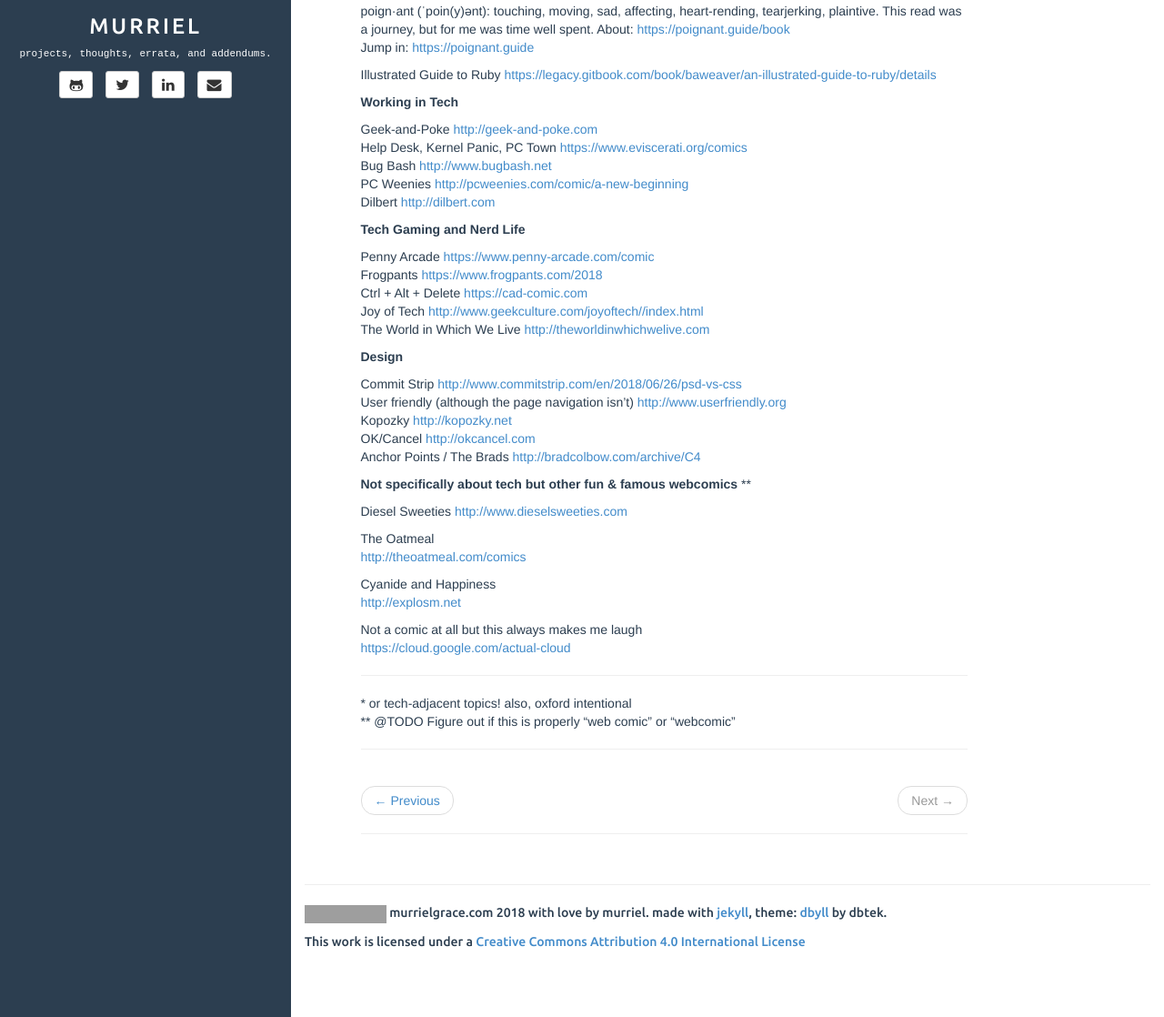
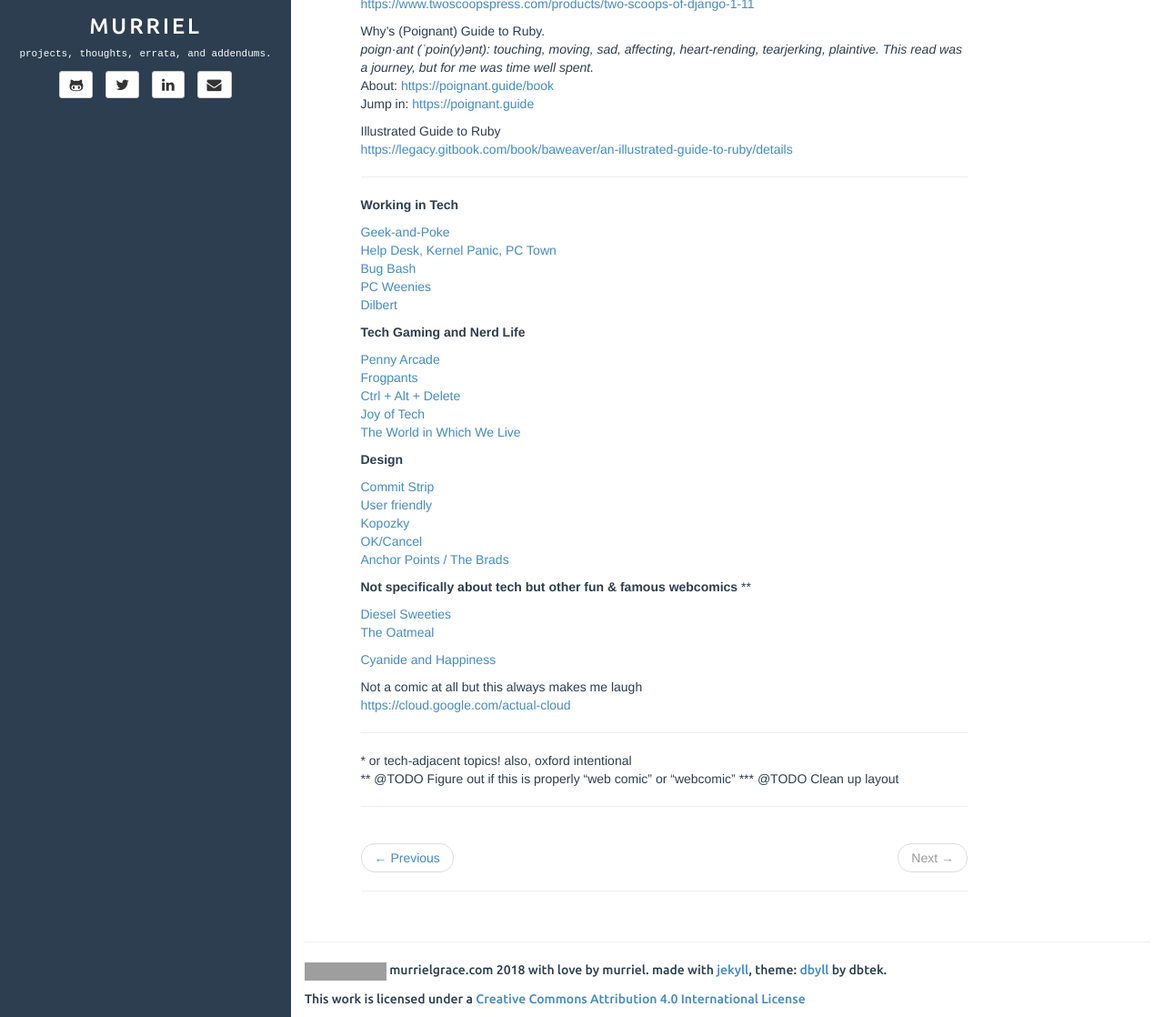
Before and after one commit to murriel/write.murrielgrace.com, a Jekyll site: the page built from c/_posts/2018-07-26-comics.md, in a window 1280 px wide and 1400 px high, scrolled down 325 px, cut to the strip 282-1400 px from the top of the window. Shown: the whole strip at 91% size. Built offline with Jekyll 4.4.1, drawn with Linux system fonts in a browser that asks for light colours; grey boxes are pictures that could not be loaded.

```diff
--- a/c/_posts/2018-07-26-comics.md
+++ b/c/_posts/2018-07-26-comics.md
@@ -8,10 +8,11 @@ description: an incomplete, biased, and unordered list of comics about tech
 
 An incomplete, biased, and unordered list of comics about tech*
 
+<hr>
 **Comics Explaining Tech**
 
 Julia Evans - print and online zines and drawings about tech
-[https://jvns.ca/zines](https://jvns.ca/zines)
+<a href="https://jvns.ca/zines">https://jvns.ca/zines</a>
 [https://drawings.jvns.ca](https://drawings.jvns.ca)
 
 Sailor Mercury: Bubble Sort Zines - print only, purchase on her awesome website
@@ -21,7 +22,7 @@ XKCD - just because
 [https://xkcd.com/](https://xkcd.com/705/)
 [Explainer](http://www.explainxkcd.com/wiki/index.php/Main_Page)
 
-
+<hr>
 **Illustrated Books about Tech**
 
 Manga Guide to...  (various guides, including databases and cryptography!)
@@ -31,49 +32,46 @@ Two Scoops of Django by [@pydanny](https://twitter.com/pydanny) and [@audreyr](h
 [https://www.twoscoopspress.com/products/two-scoops-of-django-1-11](https://www.twoscoopspress.com/products/two-scoops-of-django-1-11)
 
 Why's (Poignant) Guide to Ruby.
-poign·ant (ˈpoin(y)ənt): touching, moving, sad, affecting, heart-rending, tearjerking, plaintive. This read was a journey, but for me was time well spent.
+<i>poign·ant (ˈpoin(y)ənt): touching, moving, sad, affecting, heart-rending, tearjerking, plaintive. This read was a journey, but for me was time well spent.</i>
 About: [https://poignant.guide/book](https://poignant.guide/book)
 Jump in: [https://poignant.guide](https://poignant.guide)
 
 Illustrated Guide to Ruby
 [https://legacy.gitbook.com/book/baweaver/an-illustrated-guide-to-ruby/details](https://legacy.gitbook.com/book/baweaver/an-illustrated-guide-to-ruby/details)
 
+<hr>
 
 **Working in Tech**
 
-Geek-and-Poke [http://geek-and-poke.com](http://geek-and-poke.com)
-Help Desk, Kernel Panic, PC Town [https://www.eviscerati.org/comics](https://www.eviscerati.org/comics)
-Bug Bash [http://www.bugbash.net](http://www.bugbash.net)
-PC Weenies [http://pcweenies.com/comic/a-new-beginning](http://pcweenies.com/comic/a-new-beginning)
-Dilbert [http://dilbert.com](http://dilbert.com)
+[Geek-and-Poke](http://geek-and-poke.com)
+[Help Desk, Kernel Panic, PC Town](https://www.eviscerati.org/comics)
+[Bug Bash](http://www.bugbash.net)
+[PC Weenies](http://pcweenies.com/comic/a-new-beginning)
+[Dilbert](http://dilbert.com)
 
 **Tech Gaming and Nerd Life**
 
-Penny Arcade [https://www.penny-arcade.com/comic](https://www.penny-arcade.com/comic)
-Frogpants [https://www.frogpants.com/2018](https://www.frogpants.com/2018)
-Ctrl + Alt + Delete [https://cad-comic.com](https://cad-comic.com)
-Joy of Tech [http://www.geekculture.com/joyoftech//index.html](http://www.geekculture.com/joyoftech//index.html)
-The World in Which We Live [http://theworldinwhichwelive.com](http://theworldinwhichwelive.com)
+[Penny Arcade](https://www.penny-arcade.com/comic)
+[Frogpants](https://www.frogpants.com/2018)
+[Ctrl + Alt + Delete](https://cad-comic.com)
+[Joy of Tech](http://www.geekculture.com/joyoftech//index.html)
+[The World in Which We Live](http://theworldinwhichwelive.com)
 
 **Design**
 
-Commit Strip [http://www.commitstrip.com/en/2018/06/26/psd-vs-css](http://www.commitstrip.com/en/2018/06/26/psd-vs-css)
-User friendly (although the page navigation isn’t) [http://www.userfriendly.org](http://www.userfriendly.org)
-Kopozky [http://kopozky.net](http://kopozky.net)
-OK/Cancel [http://okcancel.com](http://okcancel.com)
-Anchor Points / The Brads [http://bradcolbow.com/archive/C4](http://bradcolbow.com/archive/C4)
+[Commit Strip](http://www.commitstrip.com/en/2018/06/26/psd-vs-css)
+[User friendly](http://www.userfriendly.org)
+[Kopozky](http://kopozky.net)
+[OK/Cancel](http://okcancel.com)
+[Anchor Points / The Brads](http://bradcolbow.com/archive/C4)
 
 
 **Not specifically about tech but other fun & famous webcomics** **
 
-Diesel Sweeties
-[http://www.dieselsweeties.com](http://www.dieselsweeties.com)
+[Diesel Sweeties](http://www.dieselsweeties.com)
+[The Oatmeal](http://theoatmeal.com/comics)
 
-The Oatmeal
-[http://theoatmeal.com/comics](http://theoatmeal.com/comics)
-
-Cyanide and Happiness
-[http://explosm.net](http://explosm.net)
+[Cyanide and Happiness](http://explosm.net)
 
 Not a comic at all but this always makes me laugh
 [https://cloud.google.com/actual-cloud](https://cloud.google.com/actual-cloud)
@@ -81,3 +79,4 @@ Not a comic at all but this always makes me laugh
 ---
 \* or tech-adjacent topics! also, oxford intentional
 ** @TODO Figure out if this is properly "web comic" or "webcomic"
+*** @TODO Clean up layout
```
Also changed, not shown: c/_posts/2017-02-15-jekyll-now.md (+1 -0 lines), index.html (+8 -0 lines).
